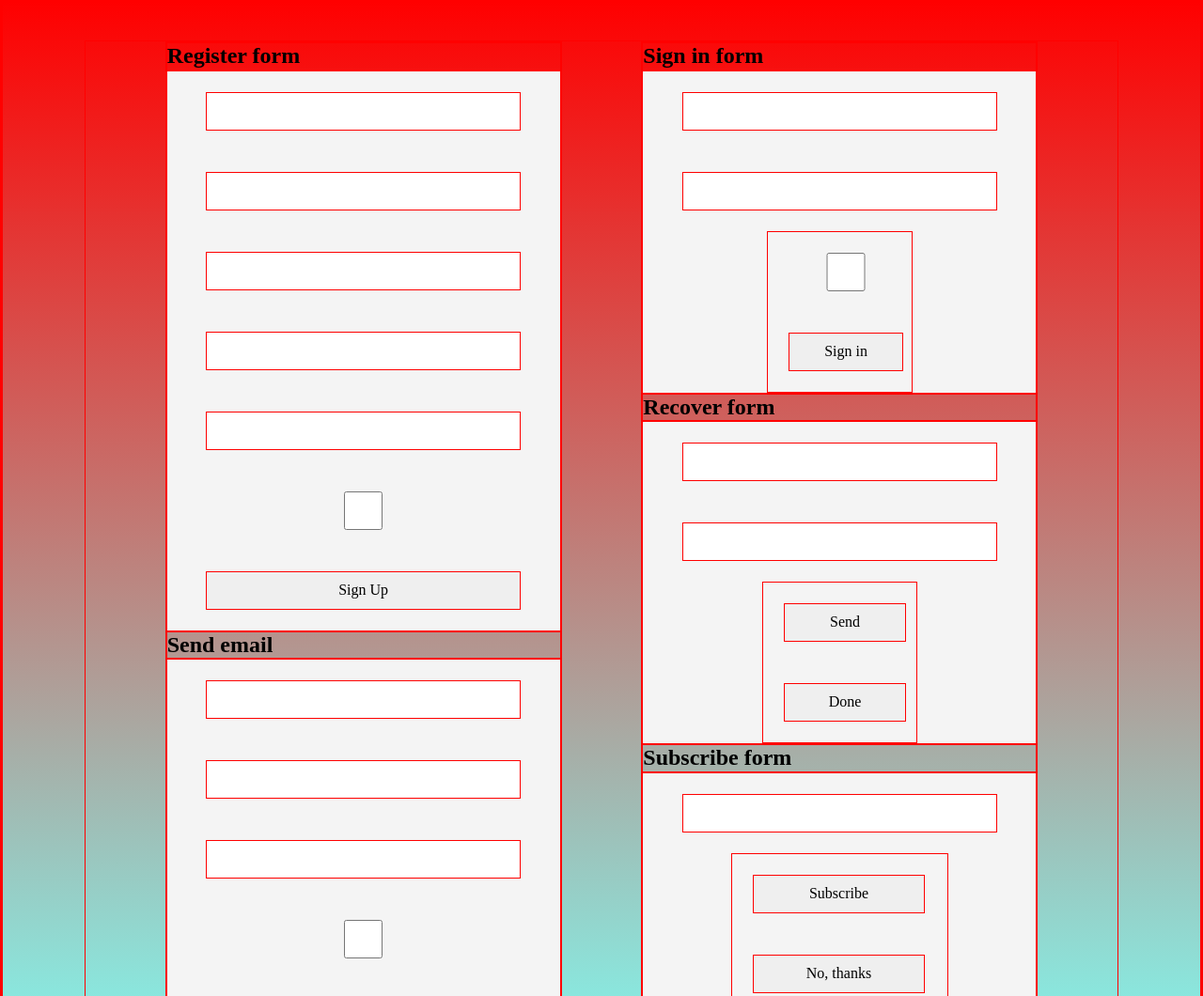
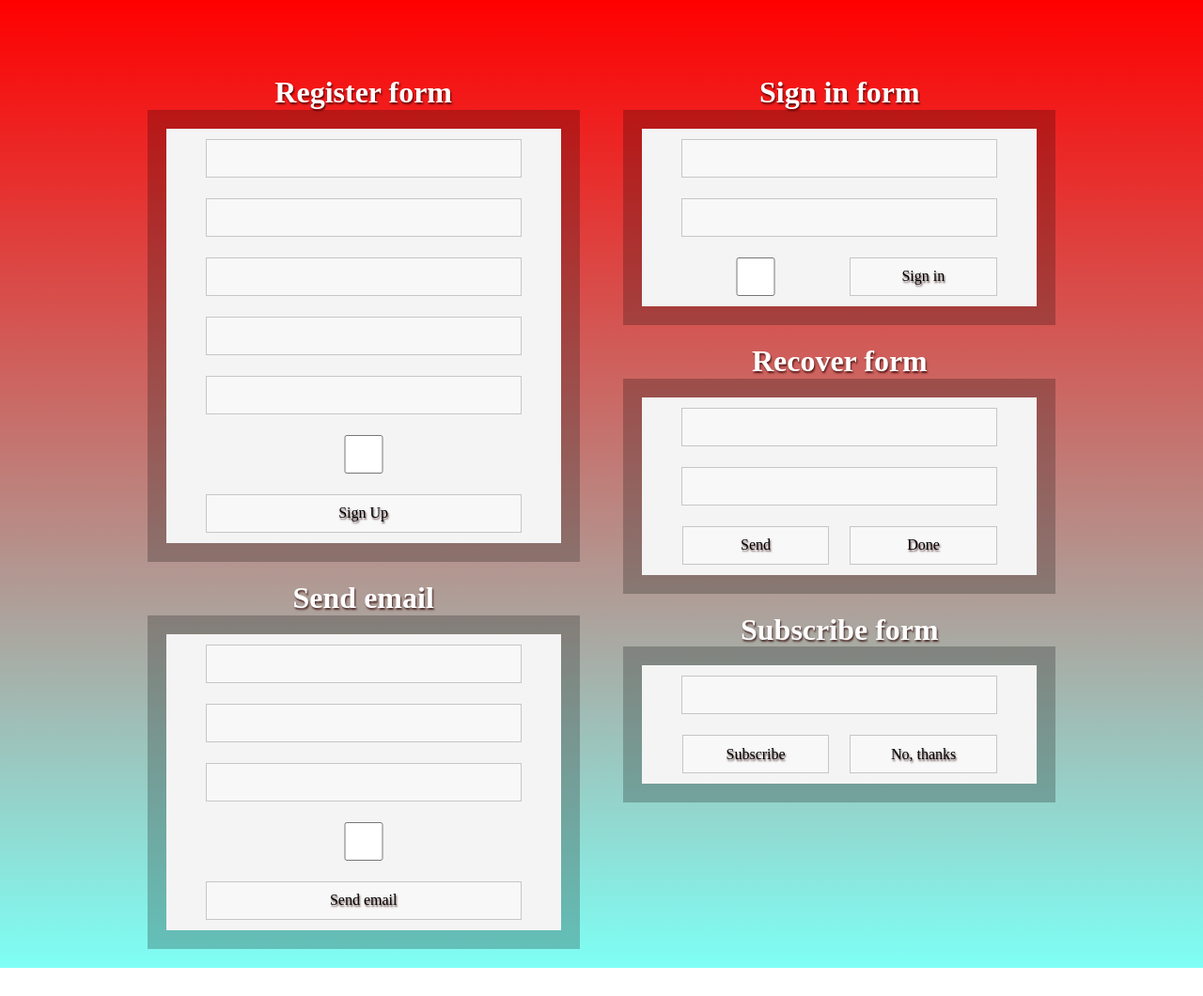
Before and after one commit to swirek-marcin/forms-wwc1, a website: page index.html in a window 1280 px wide. Shown: the top 1060 px of the page at 94% size. After the commit the page ends 1030 px from the top, so only its background shows below. Drawn offline with nearby package versions, Linux system fonts and the light colour scheme; a web font is replaced by a local one.

Commit message:
Change margins on input.Add box shadow on forms. Change font style

```diff
--- a/sass/global/_global.scss
+++ b/sass/global/_global.scss
@@ -6,7 +6,7 @@
   padding: 0;
   margin: 0;
   box-sizing: border-box;
-  border: 1px solid red;
+  //border: 1px solid red;
 }
 
 body {
@@ -15,11 +15,22 @@ body {
   background-repeat: no-repeat;
 }
 
+h2 {
+  font-size: $font-size-xl;
+  color: $white;
+  text-shadow: 1px 2px 2px rgba(43, 1, 0, 0.75);
+  text-align: center;
+  padding: 40px 0 20px 0;
+}
+
 input {
-  margin: 22px;
+  margin: 11px;
   width: 340px;
   width: 80%;
   height: 41px;
+  background-color: $input-bcg;
+  text-shadow: 1px 2px 2px rgba(43, 1, 0, 0.75);
+  border: 1px solid #c6c6c6;
 }
 
 .container {
@@ -52,4 +63,12 @@ input {
   // width: 90%;
   width: 420px;
   background-color: $form-bcg;
+  box-shadow: 0 0 0 20px rgba(black, .23);
 }
+
+.btn-sign-container,
+.btn-recover-container,
+.btn-sub-container {
+  display: flex;
+  width: 85%;
+}
```
Also changed, not shown: css/main.css, 1 other file.
